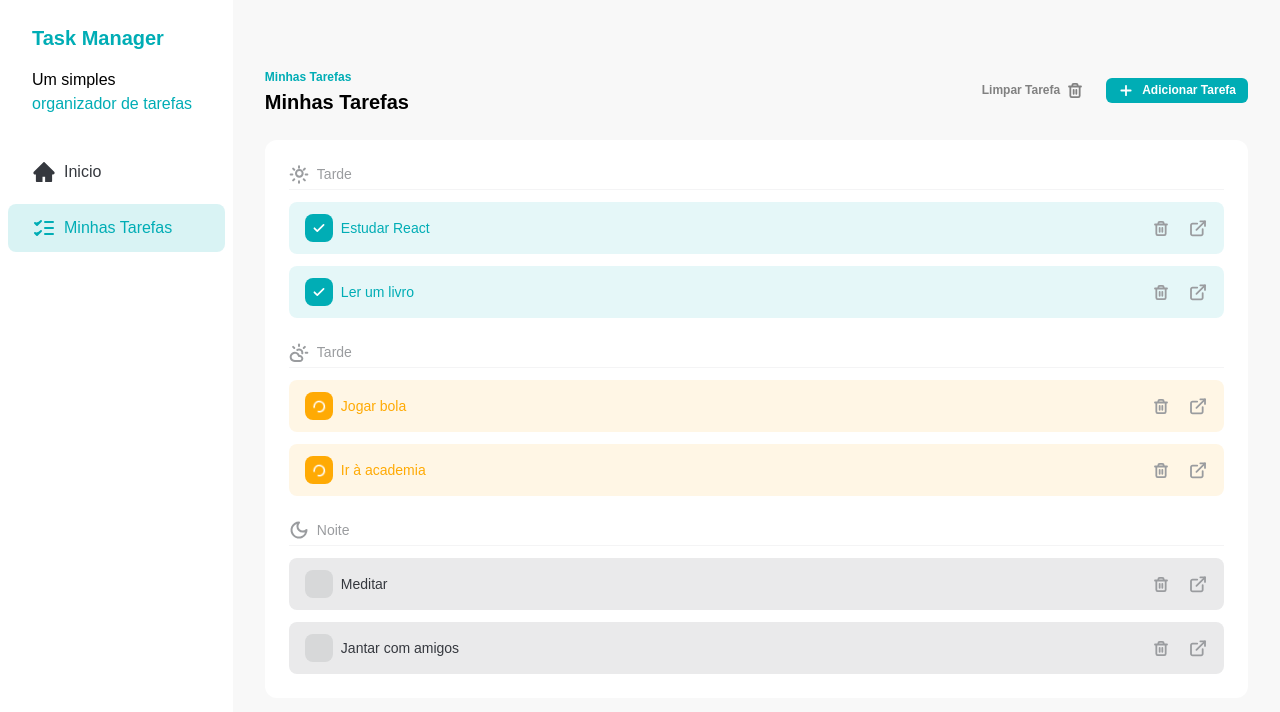
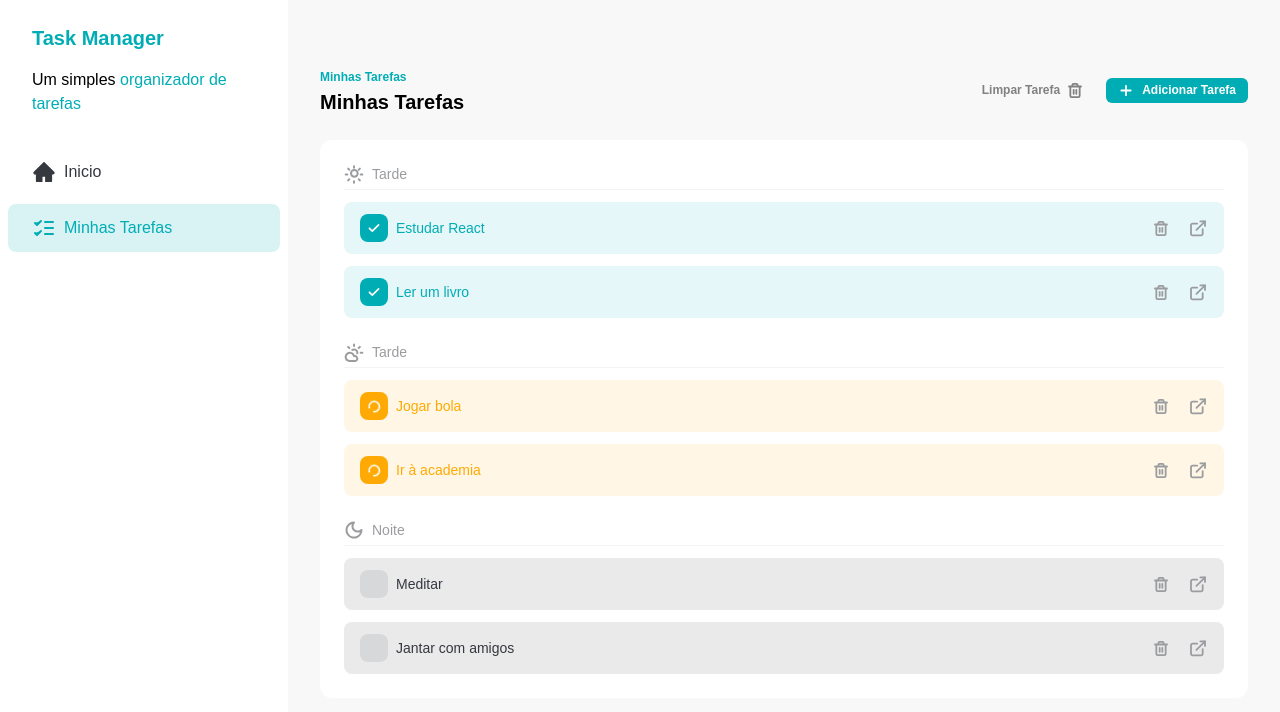
Before and after one commit to lucioneves/listador-de-tarefas, a React (Vite) app: page / in a window 1280 px wide. Shown: the top 712 px of the page. Built offline with nearby package versions, Linux system fonts and the light colour scheme; data requests are answered from the project's data file; a web font is replaced by a local one.

Commit message:
feat: ensure tasks are fetched from api

```diff
--- /dev/null
+++ b/db.json
@@ -0,0 +1,46 @@
+{
+  "tasks": [
+    {
+      "id": 1,
+      "title": "Estudar React",
+      "description": "Estudar os conceitos básicos do React",
+      "time": "morning",
+      "status": "done"
+    },
+    {
+      "id": 2,
+      "title": "Ler um livro",
+      "description": "Ler um livro sobre desenvolvimento web",
+      "time": "morning",
+      "status": "done"
+    },
+    {
+      "id": 3,
+      "title": "Jogar bola",
+      "description": "Assistir ao jogo do meu time",
+      "time": "afternoon",
+      "status": "in-progress"
+    },
+    {
+      "id": 4,
+      "title": "Ir à academia",
+      "description": "Treinar pernas e abdômen",
+      "time": "afternoon",
+      "status": "in-progress"
+    },
+    {
+      "id": 5,
+      "title": "Meditar",
+      "description": "Meditar por 20 minutos",
+      "time": "evening",
+      "status": "not-started"
+    },
+    {
+      "id": 6,
+      "title": "Jantar com amigos",
+      "description": "Reservar mesa no restaurante",
+      "time": "evening",
+      "status": "not-started"
+    }
+  ]
+}
--- a/package.json
+++ b/package.json
@@ -11,6 +11,7 @@
     "prepare": "husky"
   },
   "dependencies": {
+    "json-server": "^1.0.0-beta.1",
     "prop-types": "^15.8.1",
     "react": "^18.2.1",
     "react-dom": "^18.2.0",
--- a/src/components/Sidebar.jsx
+++ b/src/components/Sidebar.jsx
@@ -2,7 +2,7 @@ import { HomeIcon, TasksIcon } from "../assets/icons"
 import SidebarButton from "./SidebarButton"
 const Sidebar = () => {
   return (
-    <div className="h-screen w-72 bg-white">
+    <div className="h-screen w-72 min-w-72 bg-white">
       <div className="space-y-4 px-8 py-6">
         <h1 className="text-xl font-semibold text-brand-primary">
           Task Manager
--- a/src/components/Tasks.jsx
+++ b/src/components/Tasks.jsx
@@ -1,4 +1,4 @@
-import { useState } from "react"
+import { useEffect, useState } from "react"
 import { toast } from "sonner"
 
 import {
@@ -8,15 +8,26 @@ import {
   SunIcon,
   TrashIcon,
 } from "../assets/icons"
-import TASKS from "../constants/tasks"
 import AddTaskDialog from "./AddTaskDialog"
 import Button from "./Button"
 import TaskItem from "./TaskItem"
 import TasksSeparator from "./TasksSeparator"
 
 const Tasks = () => {
-  const [tasks, setTasks] = useState(TASKS)
+  const [tasks, setTasks] = useState([])
   const [addTaskDialogIsOpen, setAddTaskDialogIsOpen] = useState(false)
+
+  useEffect(() => {
+    const fetchTasks = async () => {
+      const response = await fetch("http://localhost:3000/tasks", {
+        method: "GET",
+      })
+      const tasks = await response.json()
+
+      setTasks(tasks)
+    }
+    fetchTasks()
+  }, [])
 
   const morningTasks = tasks.filter((task) => task.time === "morning")
   const afternoonTasks = tasks.filter((task) => task.time === "afternoon")
--- a/src/constants/tasks.js
+++ /dev/null
@@ -1,45 +0,0 @@
-const TASKS = [
-  {
-    id: 1,
-    title: 'Estudar React',
-    description: 'Estudar os conceitos básicos do React',
-    time: 'morning',
-    status: 'done',
-  },
-  {
-    id: 2,
-    title: 'Ler um livro',
-    description: 'Ler um livro sobre desenvolvimento web',
-    time: 'morning',
-    status: 'done',
-  },
-  {
-    id: 3,
-    title: 'Jogar bola',
-    description: 'Assistir ao jogo do meu time',
-    time: 'afternoon',
-    status: 'in-progress',
-  },
-  {
-    id: 4,
-    title: 'Ir à academia',
-    description: 'Treinar pernas e abdômen',
-    time: 'afternoon',
-    status: 'in-progress',
-  },
-  {
-    id: 5,
-    title: 'Meditar',
-    description: 'Meditar por 20 minutos',
-    time: 'evening',
-    status: 'not-started',
-  },
-  {
-    id: 6,
-    title: 'Jantar com amigos',
-    description: 'Reservar mesa no restaurante',
-    time: 'evening',
-    status: 'not-started',
-  },
-]
-export default TASKS
```
Also changed, not shown: 1 other file (tests, documents, lock files or other folders).
